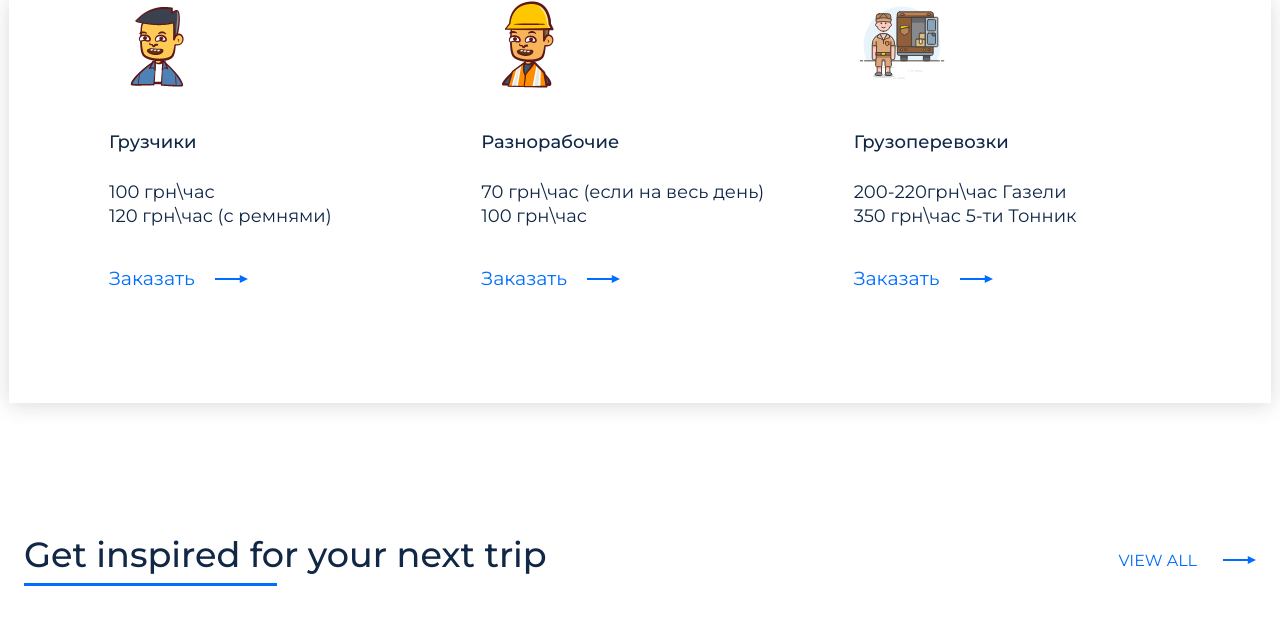
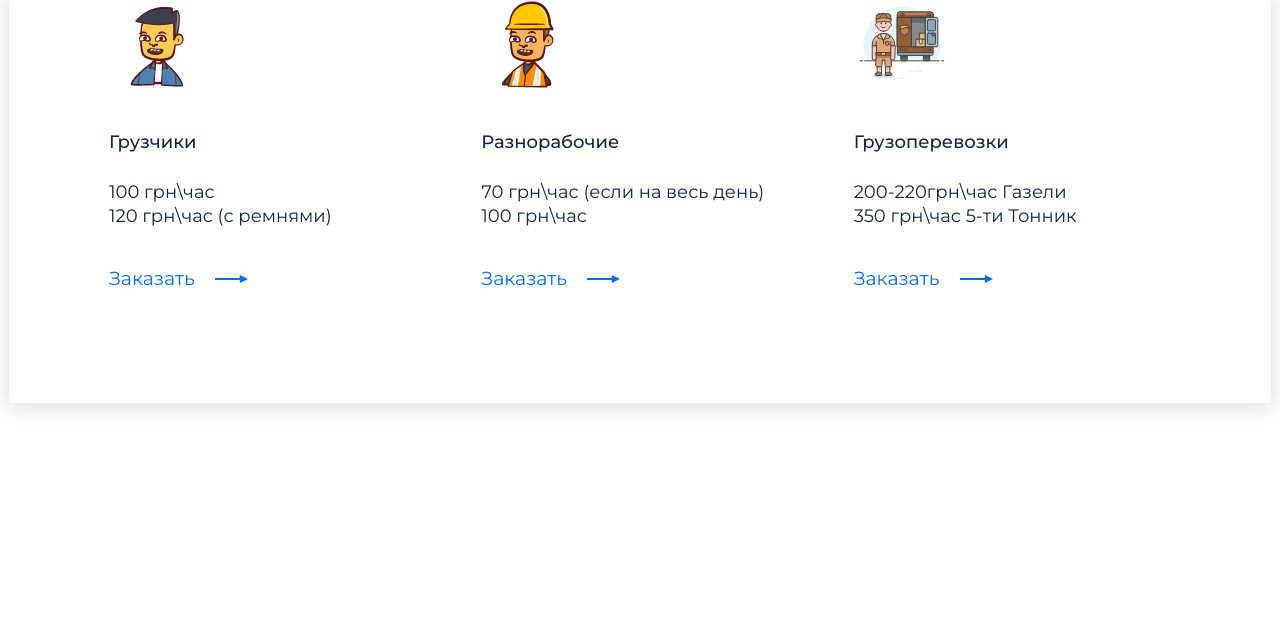
Before and after one commit to AngryGradnpa/AngryGradnpa, a plain HTML site: page index.html in a window 1280 px wide. Shown: the part 723-1345 px from the top of the page. After the commit the page ends 1257 px from the top, so only its background shows below. Drawn offline with Linux system fonts and the light colour scheme.

Commit message:
Update index.html

```diff
--- a/index.html
+++ b/index.html
@@ -120,7 +120,7 @@
                 </div>
             </div>
         </section>
-        <section class="places">
+<!--         <section class="places">
             <div class="wrapper_full">
                 <div class="places_caption">
                     <h2 class="places_title section_title">
@@ -131,6 +131,6 @@
                     </a>
                 </div>
             </div>
-        </section>
+        </section> -->
 </body>
 </html>
```
